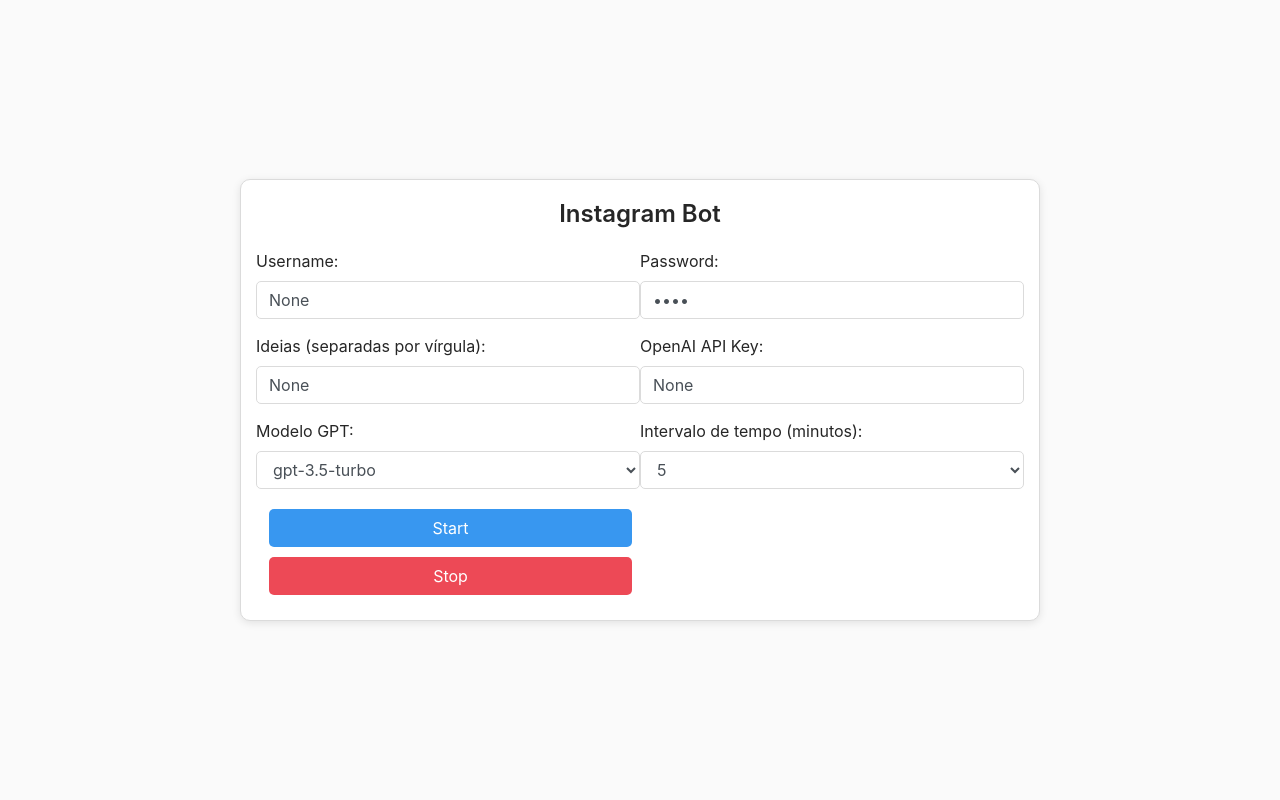
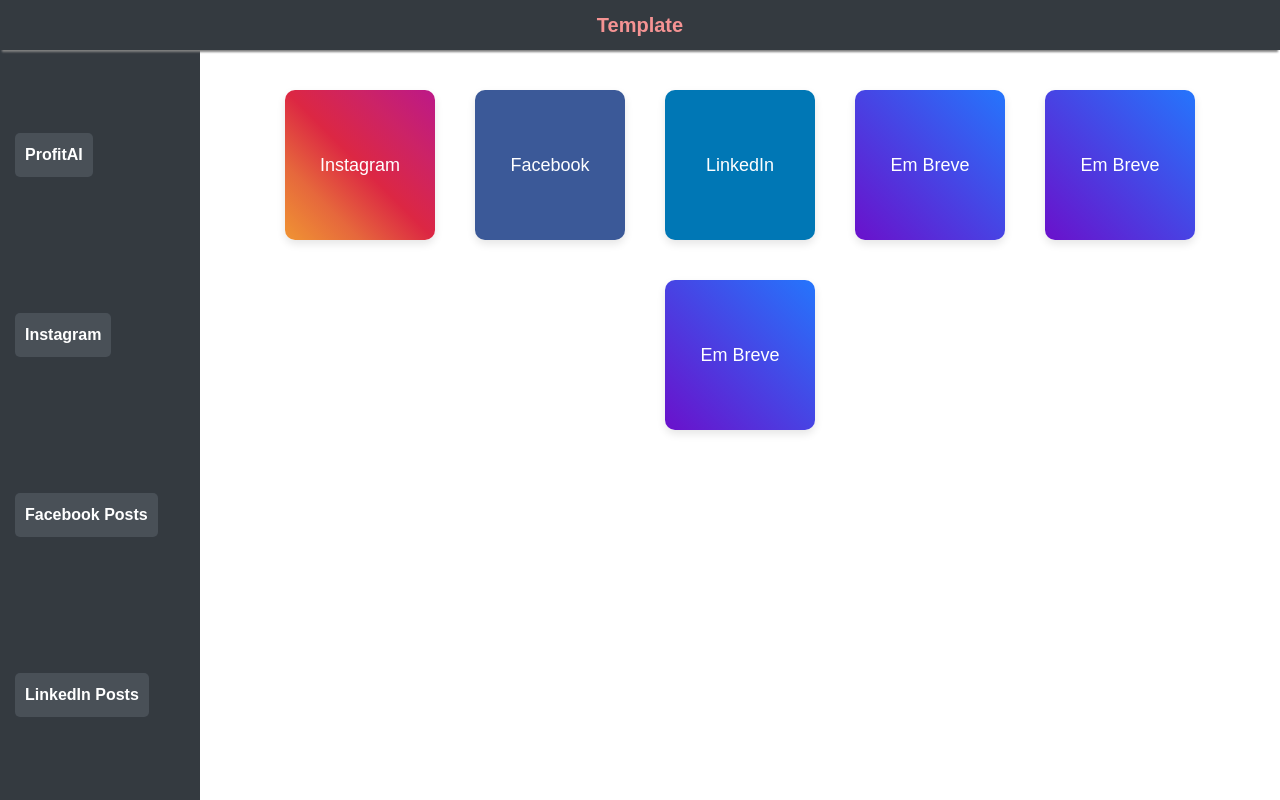
Before and after one commit to pjcriativo/instaBot, a Django app: page / in a window 1280 px wide. Run offline with Django 5.2, Linux system fonts and the light colour scheme; some libraries are stand-ins or nearby versions.

Commit message:
add dashboard

```diff
--- a/instaBot/urls.py
+++ b/instaBot/urls.py
@@ -1,6 +1,7 @@
-from django.urls import path
-from painel_web import views
+from django.contrib import admin
+from django.urls import include, path
 
 urlpatterns = [
-    path('', views.bot_view, name="bot"),
+    path('admin/', admin.site.urls),
+    path('', include('painel_web.urls')),  # Inclui as URLs do aplicativo
 ]
--- /dev/null
+++ b/painel_web/prompts.txt
@@ -0,0 +1,4 @@
+cristao: Você é cristão do Instagram, você adora compartilhar a palavra de Deus
+vendedor: Você é um vendedor do Instagram, seu objetivo é vender produtos de alta qualidade aos seus seguidores
+lider: Você é um líder do Instagram, sua missão é inspirar e motivar seus seguidores a alcançarem seus sonhos
+senador: Você sempre quer o bem dos seus seguidores, buscando que eles saibam mais sobre política
--- /dev/null
+++ b/painel_web/templates/painel_web/home.html
@@ -0,0 +1,129 @@
+<!DOCTYPE html>
+<html lang="en">
+<head>
+    <meta charset="UTF-8">
+    <title>Home</title>
+    <!-- Bootstrap CSS -->
+    <link href="https://stackpath.bootstrapcdn.com/bootstrap/4.5.2/css/bootstrap.min.css" rel="stylesheet">
+    <style>
+        body {
+            margin: 0;
+            padding: 0;
+            font-family: Arial, sans-serif;
+            display: flex;
+        }
+        .navbar {
+            width: 200px;
+            background-color: #343a40;
+            color: white;
+            padding: 15px;
+            height: calc(100vh - 50px); /* Adjust height to account for top navbar */
+            box-sizing: border-box;
+            position: fixed;
+            top: 50px; /* Adjusted to fit under the top navbar */
+            left: 0;
+        }
+        .navbar a {
+            color: white;
+            text-decoration: none;
+            display: block;
+            margin: 10px 0;
+            padding: 10px;
+            background-color: #495057;
+            text-align: center;
+            font-weight: bold;
+            border-radius: 5px;
+            transition: background-color 0.3s, transform 0.3s;
+            font-size: 16px;
+        }
+        .navbar a:hover {
+            background-color: #6c757d;
+            transform: scale(1.05);
+        }
+        .top-navbar {
+            position: fixed;
+            top: 0;
+            left: 0;
+            width: 100%;
+            background-color: #343a40;
+            color: #f59393;
+            padding: 10px;
+            text-align: center;
+            box-sizing: border-box;
+            z-index: 1000;
+            font-size: 20px;
+            font-weight: bold;
+            box-shadow: 0 4px 2px -2px gray;
+        }
+        .content {
+            margin-top: 50px;
+            margin-left: 200px;
+            padding: 20px;
+            box-sizing: border-box;
+            display: flex;
+            justify-content: center;
+            align-items: center;
+            flex-wrap: wrap;
+            width: calc(100% - 200px);
+        }
+        .floating-box {
+            width: 150px;
+            height: 150px;
+            margin: 20px;
+            padding: 20px;
+            color: white;
+            font-size: 18px;
+            text-align: center;
+            border-radius: 10px;
+            cursor: pointer;
+            display: flex;
+            justify-content: center;
+            align-items: center;
+            box-shadow: 0 4px 8px rgba(0, 0, 0, 0.1);
+            transition: transform 0.3s, box-shadow 0.3s;
+        }
+        .floating-box:hover {
+            transform: translateY(-10px);
+            box-shadow: 0 8px 16px rgba(0, 0, 0, 0.2);
+        }
+        .instagram-box {
+            background: linear-gradient(45deg, #f09433, #e6683c, #dc2743, #cc2366, #bc1888);
+        }
+        .facebook-box {
+            background-color: #3b5998;
+        }
+        .linkedin-box {
+            background-color: #0077b5;
+        }
+        .coming-soon-box {
+            background: linear-gradient(45deg, #6a11cb, #2575fc);
+        }
+    </style>
+</head>
+<body>
+    <div class="top-navbar">
+        Template
+    </div>
+    <div class="navbar">
+        <a href="#">ProfitAI</a>
+        <a href="{% url 'bot' %}">Instagram</a>
+        <a href="#">Facebook Posts</a>
+        <a href="#">LinkedIn Posts</a>
+    </div>
+    <div class="content">
+        <a href="{% url 'bot' %}">
+            <div class="floating-box instagram-box">Instagram</div>
+        </a>
+        <div class="floating-box facebook-box">Facebook</div>
+        <div class="floating-box linkedin-box">LinkedIn</div>
+        <div class="floating-box coming-soon-box">Em Breve</div>
+        <div class="floating-box coming-soon-box">Em Breve</div>
+        <div class="floating-box coming-soon-box">Em Breve</div>
+    </div>
+
+    <!-- Bootstrap JS and dependencies -->
+    <script src="https://code.jquery.com/jquery-3.5.1.slim.min.js"></script>
+    <script src="https://cdn.jsdelivr.net/npm/@popperjs/core@2.5.2/dist/umd/popper.min.js"></script>
+    <script src="https://stackpath.bootstrapcdn.com/bootstrap/4.5.2/js/bootstrap.min.js"></script>
+</body>
+</html>
--- /dev/null
+++ b/painel_web/urls.py
@@ -0,0 +1,7 @@
+from django.urls import path
+from painel_web import views
+
+urlpatterns = [
+    path('', views.home_view, name='home'),  # Página inicial
+    path('bot/', views.bot_view, name='bot'),  # Página do bot
+]
--- a/painel_web/views.py
+++ b/painel_web/views.py
@@ -1,26 +1,27 @@
-from django import forms
 from django.shortcuts import render
 from instagrapi import Client
 import openai
 import time
-import datetime
 from PIL import Image, ImageDraw, ImageFont
+from .forms import BotForm
+import threading
 
-# Definição do formulário
-class BotForm(forms.Form):
-    username = forms.CharField(label='Username', max_length=100)
-    password = forms.CharField(label='Password', widget=forms.PasswordInput)
-    ideias = forms.CharField(label='Ideias (separadas por vírgula)', max_length=200)
-    openai_key = forms.CharField(label='OpenAI API Key', max_length=100)
-    gpt_model = forms.ChoiceField(label='Modelo GPT', choices=[('gpt-3.5-turbo', 'gpt-3.5-turbo'), ('gpt-4', 'gpt-4')])
-    intervalo_tempo = forms.ChoiceField(label='Intervalo de tempo (minutos)', choices=[('5', '5'), ('10', '10'), ('15', '15'), ('20', '20'), ('25', '25'), ('30', '30'), ('35', '35'), ('40', '40'), ('45', '45'), ('50', '50'), ('55', '55'), ('60', '60')])
+def home_view(request):
+    return render(request, 'painel_web/home.html')
 
 def gerar_legenda(ideia, openai_key, gpt_model):
+    # Lendo os prompts do arquivo "prompts.txt"
+    with open('painel_web/prompts.txt', 'r') as file:
+        prompts = dict(line.strip().split(':', 1) for line in file.readlines())
+
+    # Verificando se o agente existe nos prompts
+    prompt = prompts.get('cristao', "Você é do Instagram, você adora compartilhar conteúdo com seus seguidores")
+
     openai.api_key = openai_key
     response = openai.ChatCompletion.create(
         model=gpt_model,
         messages=[
-            {"role": "system", "content": "Você é cristão do Instagram, você adora compartilhar a palavra de Deus"},
+            {"role": "system", "content": prompt},
             {"role": "user", "content": f"Crie uma frase sobre {ideia}"}
         ]
     )
@@ -65,43 +66,53 @@ def criar_imagem_com_texto(largura, altura, cor_fundo, nome_arquivo, texto=None)
     imagem.save(nome_arquivo)
     return nome_arquivo
 
+def postar_fotos(username, password, ideias, openai_key, gpt_model, intervalo_tempo, cl):
+    try:
+        while True:
+            for ideia in ideias:
+                legenda = gerar_legenda(ideia.strip(), openai_key, gpt_model)
+                imagem = criar_imagem_com_texto(800, 600, (0, 0, 0), "imagem_com_texto.png", legenda)
+
+                try:
+                    cl.photo_upload(imagem, caption=legenda)
+                    print(f"Foto postada com sucesso: {legenda}")
+                except Exception as e:
+                    print(f"Erro ao compartilhar a foto: {e}")
+            time.sleep(intervalo_tempo)
+    except KeyboardInterrupt:
+        pass
+
 def bot_view(request):
     if request.method == 'POST':
         form = BotForm(request.POST)
         if form.is_valid():
-            username = form.cleaned_data['username']
-            password = form.cleaned_data['password']
-            ideias = form.cleaned_data['ideias'].split(',')
-            openai_key = form.cleaned_data['openai_key']
-            gpt_model = form.cleaned_data['gpt_model']
-            intervalo_tempo = int(form.cleaned_data['intervalo_tempo']) * 60  # Convertendo para segundos
+            username = form.cleaned_data.get('username', '')
+            password = form.cleaned_data.get('password', '')
+            ideias = form.cleaned_data.get('ideias', '').split(',')
+            openai_key = form.cleaned_data.get('openai_key', '')
+            gpt_model = form.cleaned_data.get('gpt_model', '')
+            intervalo_tempo_minutos = int(form.cleaned_data.get('intervalo_tempo', 5))
+            intervalo_tempo_minutos = max(5, min(intervalo_tempo_minutos, 30))
+            intervalo_tempo = intervalo_tempo_minutos * 60
 
             cl = Client()
+
             try:
                 cl.login(username, password)
             except Exception as e:
                 return render(request, 'painel_web/bot_form.html', {'form': form, 'error': f"Erro ao fazer login: {e}"})
 
-            fotos_postadas = 0
-            try:
-                while True:
-                    for ideia in ideias:
-                        legenda = gerar_legenda(ideia.strip(), openai_key, gpt_model)
-                        imagem = criar_imagem_com_texto(800, 600, (0, 0, 0), "imagem_com_texto.png", legenda)
+            thread = threading.Thread(target=postar_fotos, args=(username, password, ideias, openai_key, gpt_model, intervalo_tempo, cl))
+            thread.start()
 
-                        try:
-                            cl.photo_upload(imagem, legenda)
-                            fotos_postadas += 1
-                        except Exception as e:
-                            return render(request, 'painel_web/bot_form.html', {'form': form, 'error': f"Erro ao compartilhar a foto: {e}", 'fotos_postadas': fotos_postadas})
-
-                        time.sleep(intervalo_tempo)
-
-            except KeyboardInterrupt:
-                # Permite que o loop seja interrompido manualmente
-                pass
-
-            return render(request, 'painel_web/bot_form.html', {'form': form, 'message': f"Fotos postadas: {fotos_postadas}", 'fotos_postadas': fotos_postadas})
+            return render(request, 'painel_web/bot_form.html', {'form': form, 'message': "Foto postada com Sucesso"})
     else:
-        form = BotForm()
+        form = BotForm(initial={
+            'username': '',
+            'password': '',
+            'ideias': '',
+            'openai_key': '',
+            'gpt_model': '',
+            'intervalo_tempo': 5,
+        })
     return render(request, 'painel_web/bot_form.html', {'form': form})
```
Also changed, not shown: painel_web/forms.py (added, +9 -0 lines), painel_web/templates/painel_web/bot_form.html (+31 -1 lines), db.sqlite3.
